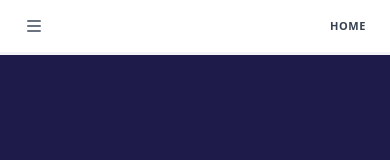
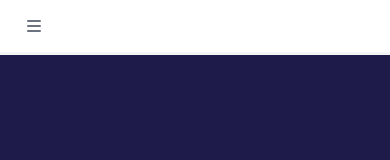
Before and after one commit to kavyakat/kk-website, a Next.js app: page / in a window 390 px wide. Shown: the top 160 px of the page. Built offline with nearby package versions, Linux system fonts and the light colour scheme.

Commit message:
fix: remove mobile section label from navbar

```diff
--- a/src/components/Navbar.tsx
+++ b/src/components/Navbar.tsx
@@ -22,7 +22,6 @@ export default function Navbar() {
   const progressPct = sectionIds.length > 1
     ? (activeIndex / (sectionIds.length - 1)) * 100
     : 0;
-  const activeLabel = links.find((l) => l.href === `#${activeId}`)?.label ?? "";
 
   const handleNavClick = (href: string) => {
     setMenuOpen(false);
@@ -79,9 +78,6 @@ export default function Navbar() {
             )}
           </svg>
         </button>
-        <span className="md:hidden text-[11px] uppercase tracking-wider font-semibold text-gray-700 flex-1 text-right truncate">
-          {activeLabel}
-        </span>
       </div>
 
       {/* Mobile progress bar */}
```
